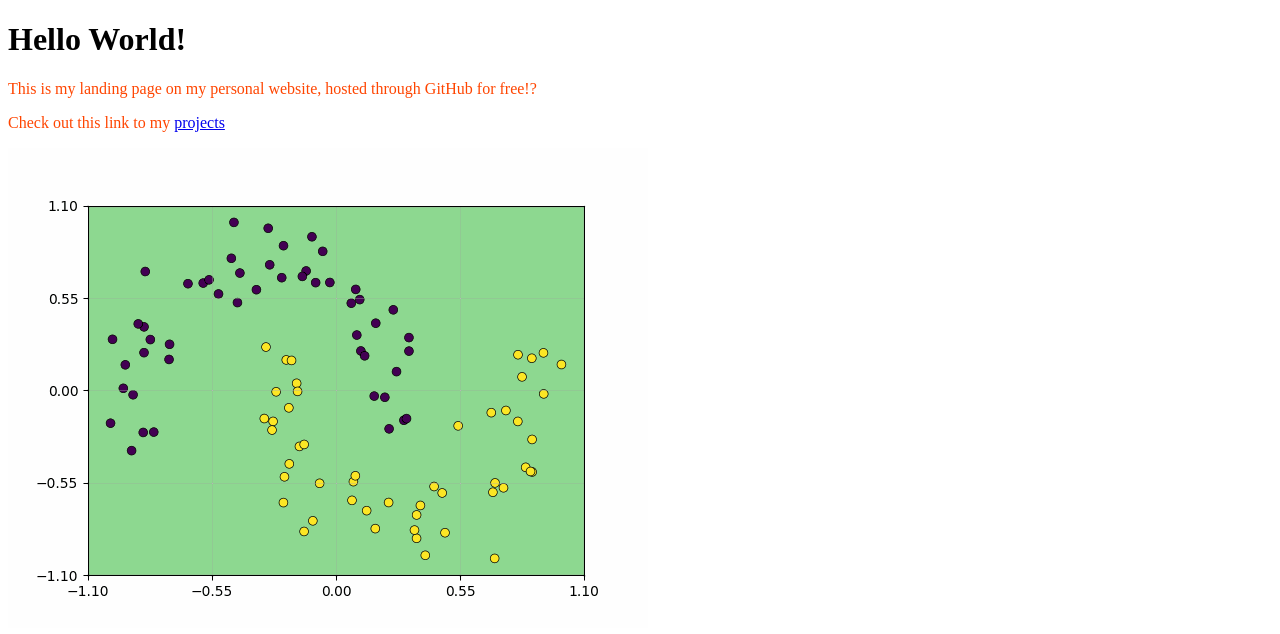
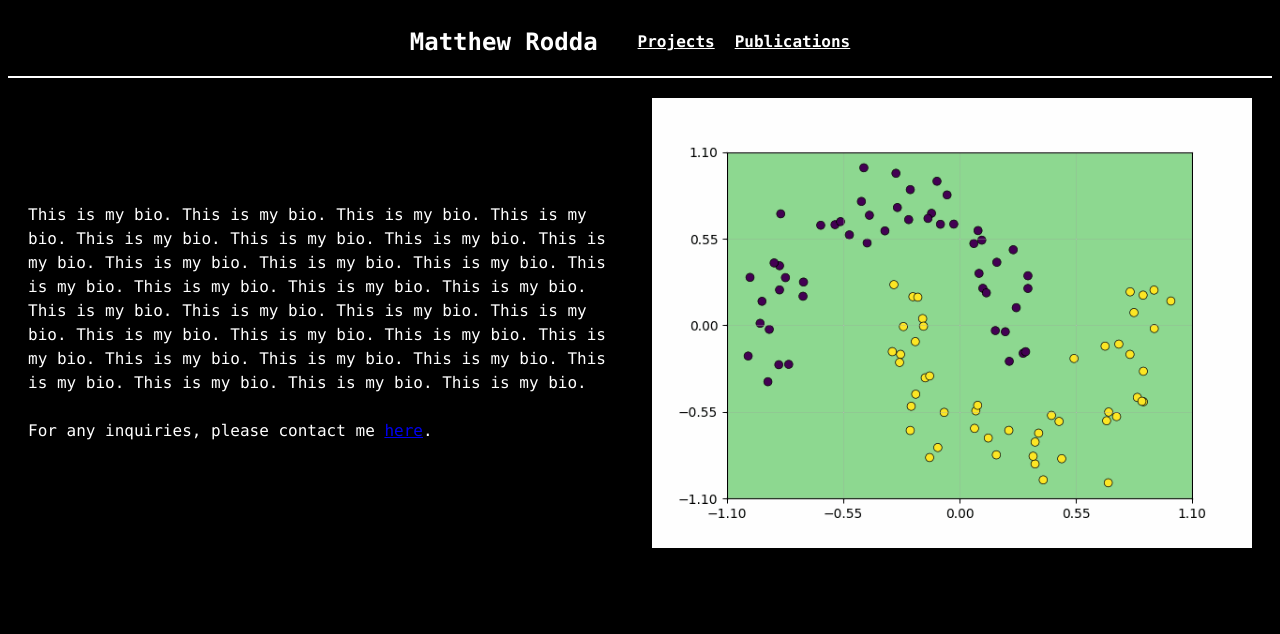
Before and after one commit to roddamatthew/roddamatthew.github.io, a plain HTML site: page index.html in a window 1280 px wide. Drawn offline with Linux system fonts and the light colour scheme.

Commit message:
Adding content and style

```diff
--- a/default.css
+++ b/default.css
@@ -1,4 +1,63 @@
-p {
-    font-family: "Times New Roman" ;
-    color : orangered;
+html {
+    margin: 0;
+    padding: 0;
+    scroll-behavior: smooth;
 }
+
+body {
+    background-color: black;
+    font-family: Consolas;
+    color: white;
+}
+
+body nav {
+    position: sticky;
+    top: 0;
+    border-color: white;
+    border-width: 0px;
+    border-bottom: 2px;
+    background-color: black;
+    place-items: center;
+    border-style: solid;
+}
+
+ul {
+    width: 100%;
+    display: flex;
+    justify-content: flex-end;
+    box-sizing: border-box;
+}
+
+li {
+    list-style: none;
+    margin-right: 20px;
+    font-size: 1rem;
+    font-weight: bold;
+}
+li a {
+    text-decoration: underline;
+    color: white;
+}
+
+.parent {
+    padding: 1rem;
+}
+
+.flex-parent {
+    display: flex;
+    flex-direction: row;
+    align-items: center;
+    justify-content: center;
+}
+
+.flex-child {
+    flex: 1;
+}
+
+#bio {
+    max-width:600px;
+    margin: 0px;
+    float: left;
+    padding:20px;
+    line-height: 150%;
+}
--- a/index.html
+++ b/index.html
@@ -5,9 +5,37 @@
         <link rel="stylesheet" href="default.css">
     </head>
     <body>
-        <h1>Hello World!</h1>
-        <p>This is my landing page on my personal website, hosted through GitHub for free!?</p>
-        <p>Check out this link to my <a href="projects.html">projects</a></p>
-        <img src="nn-training-moons.gif" alt="Training Neural Network">
+        <nav>
+            <div class="flex-parent">
+                <div class="flex-child">
+                    <h1>Matthew Rodda</h1>
+                </div>
+                <div class="flex-child">
+                    <ul>
+                        <li><a href="projects.html">Projects</a></li>
+                        <li><a href="publications.html">Publications</a></li>
+                    </ul>
+                </div>
+            </div>
+        </nav>
+
+        <div class="flex-parent">
+            <div class="flex-parent">
+                <div id="bio" class="flex-child">
+                    This is my bio. This is my bio. This is my bio. This is my bio. This is my bio.
+                    This is my bio. This is my bio. This is my bio. This is my bio. This is my bio.
+                    This is my bio. This is my bio. This is my bio. This is my bio. This is my bio.
+                    This is my bio. This is my bio. This is my bio. This is my bio. This is my bio.
+                    This is my bio. This is my bio. This is my bio. This is my bio. This is my bio.
+                    This is my bio. This is my bio. This is my bio. This is my bio. This is my bio.
+
+                    <br><br>
+                    For any inquiries, please contact me <a href="mailto:fake.email@gmail.com">here</a>.
+                </div>
+                <div class="flex-child">
+                    <img id="bio" src="nn-training-moons.gif" alt="Training Neural Network">
+                </div>
+            </div>
+        </div>
     </body>
 </html>
```
Also changed, not shown: publications.html (added).
